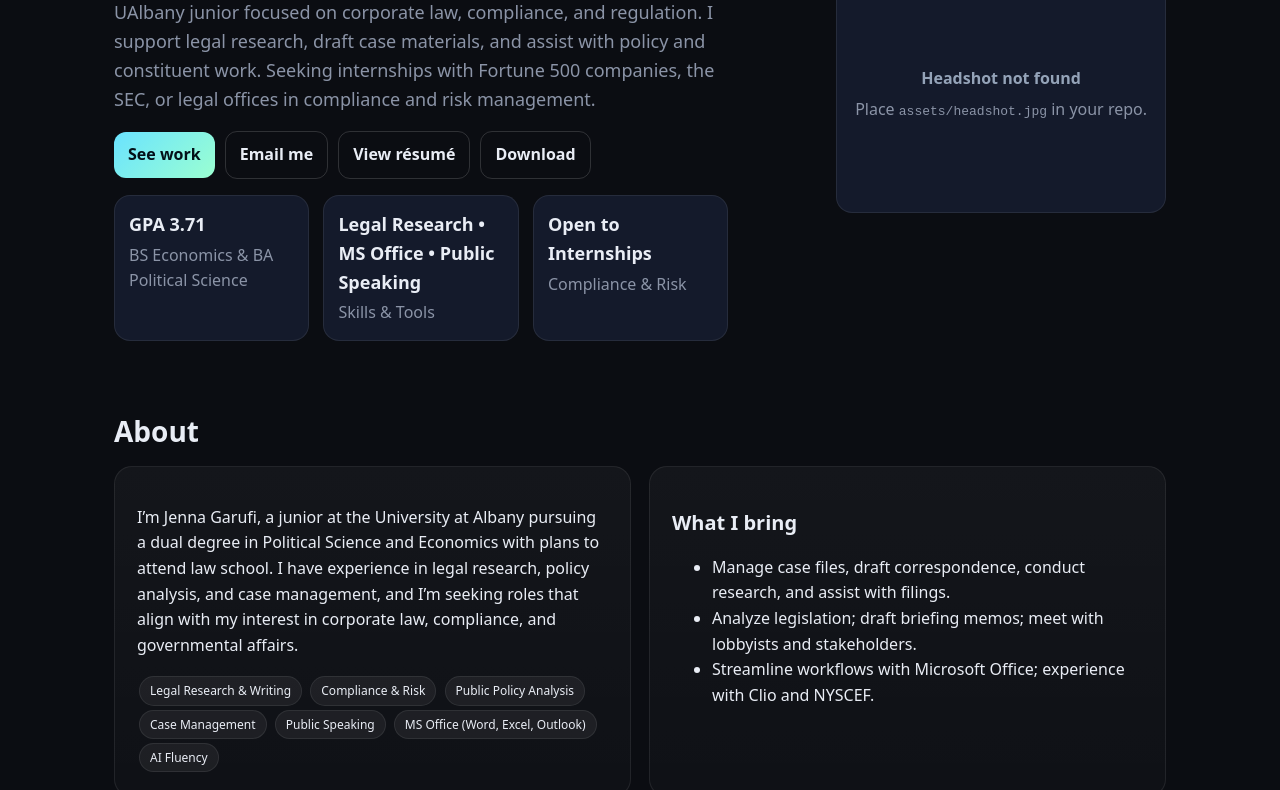
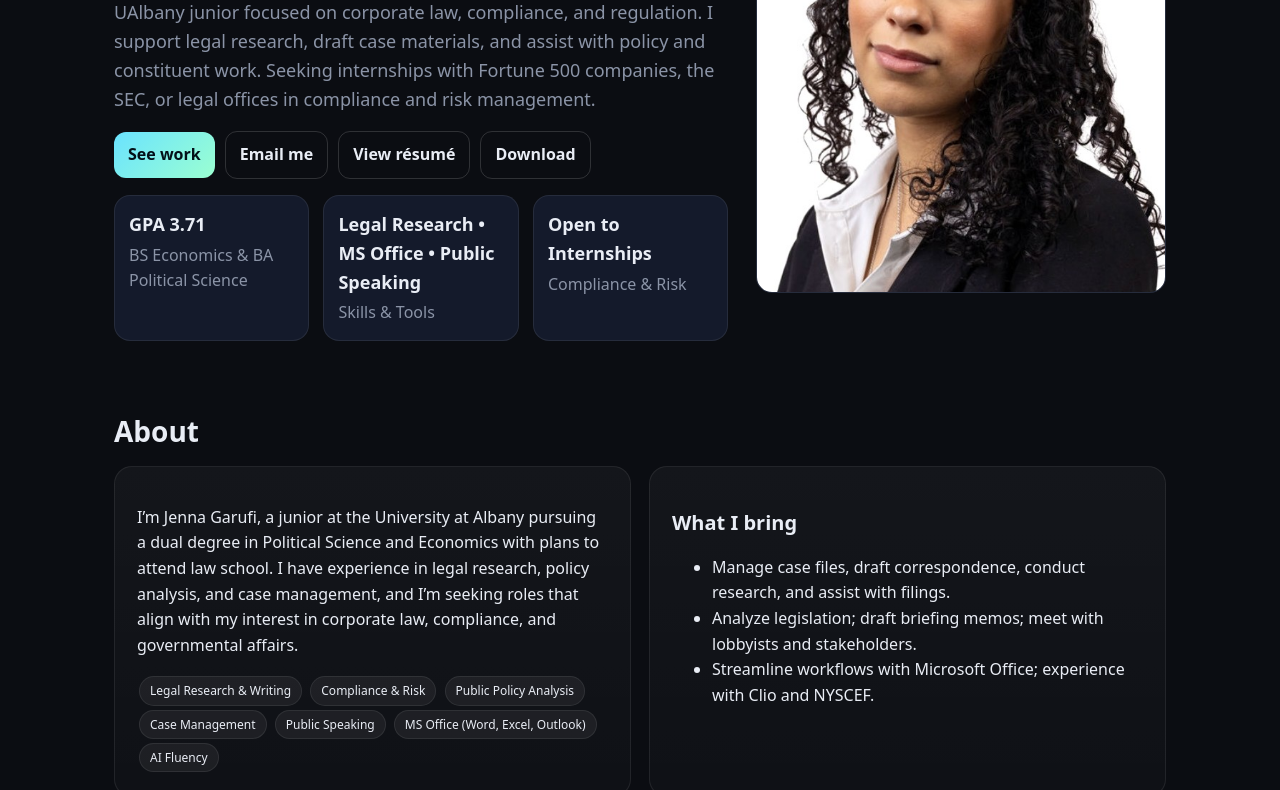
Before and after one commit to jgarufi/jgarufi.github.io, a plain HTML site: page index.html in a window 1280 px wide. Shown: the part 271-1061 px from the top of the page. Drawn offline with Linux system fonts and the light colour scheme.

Commit message:
Update index.html

```diff
--- a/index.html
+++ b/index.html
@@ -112,15 +112,15 @@
         </div>
       </div>
 
-      <div class="card avatar" style="align-self:start; justify-self:end;">
-        <img id="headshot" class="avatar-img" alt="Headshot of Jenna Garufi" src="head%20shot.jpg" loading="eager" decoding="async" style="object-position: top center;"
+       <div class="card avatar">
+        <img id="headshot" class="avatar-img" alt="Headshot of Jenna Garufi" src="headshot.jpg" loading="eager" decoding="async"
              onerror="this.style.display='none';document.getElementById('avatar-fallback').style.display='grid';">
-        <div id="avatar-fallback" style="display:none;place-items:center;min-height:420px;color:#94a3b8">
-          <div style="text-align:center;padding:18px">
+        <div id="avatar-fallback" style="display:none;place-items:center;height:100%;color:#94a3b8">
+          <div style="text-align:center">
             <div style="font-weight:700;margin-bottom:6px">Headshot not found</div>
-            <div class="muted">Place <code>assets/headshot.jpg</code> in your repo.</div>
+            <div style="font-size:12px;line-height:1.4">Add <code>assets/headshot.jpg</code> to your repo<br>or rename your file to exactly that.</div>
           </div>
-        </div>
+         </div>
       </div>
     </section>
 
```
